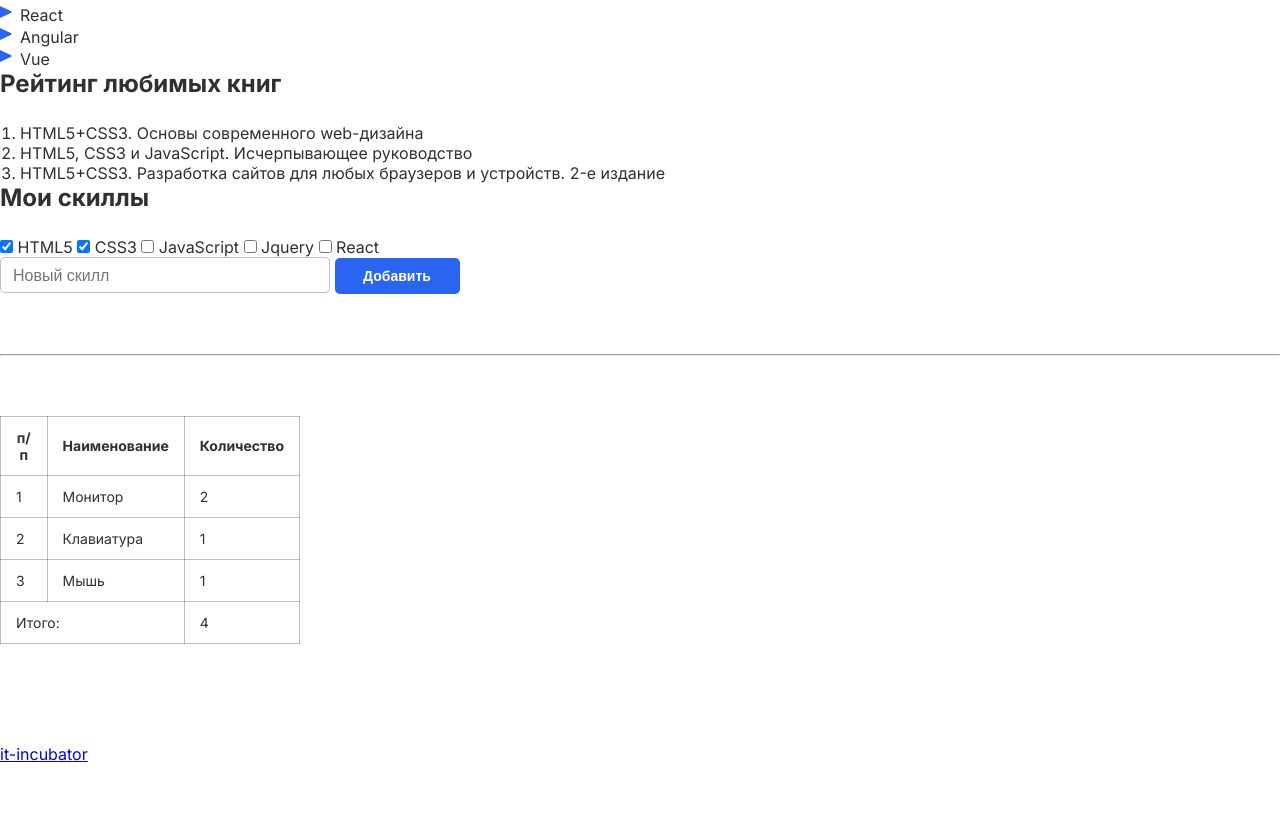
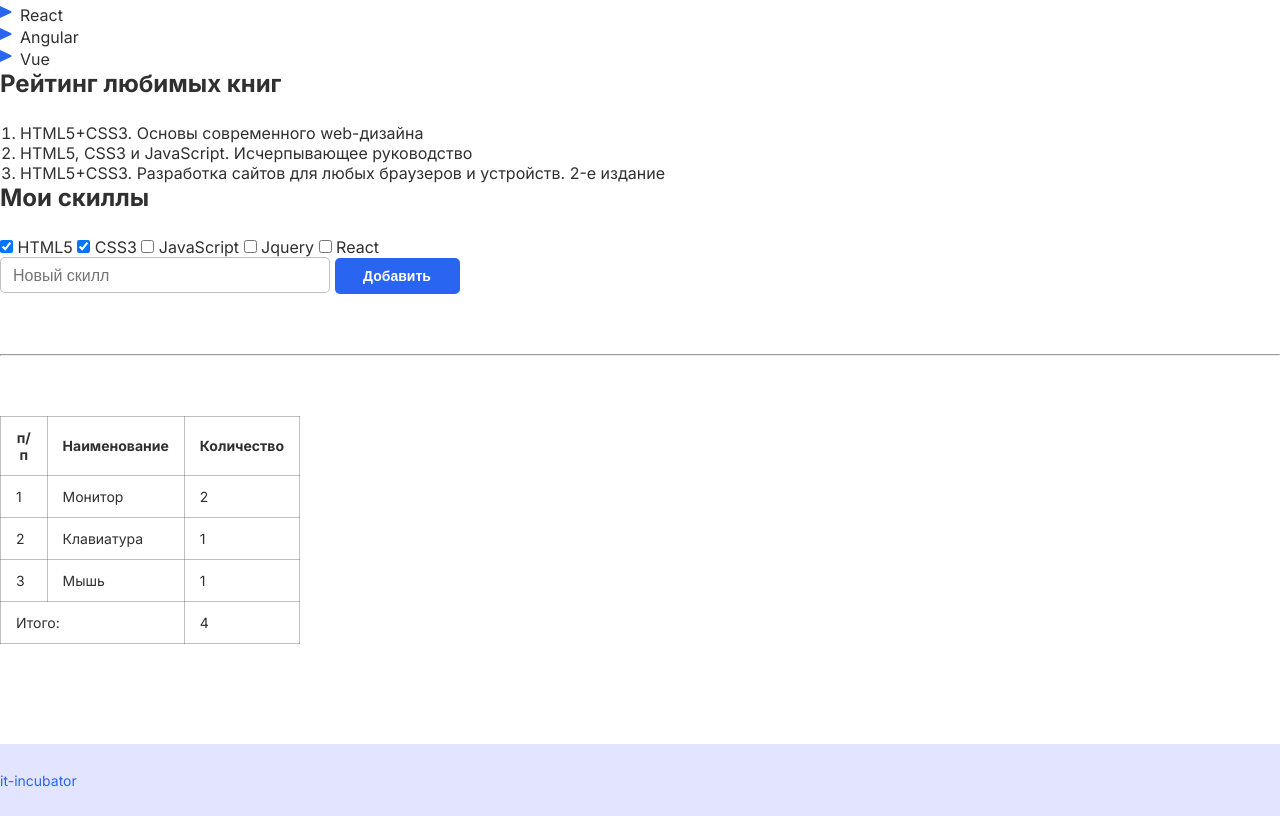
Before and after one commit to katepaus92/2-hw-with-auto-test-html-css-main, a plain HTML site: page index.html in a window 1280 px wide. Shown: the part 1279-2095 px from the top of the page. Before the commit the page ends 2043 px from the top, so only its background shows below. Drawn offline with Linux system fonts and the light colour scheme.

Commit message:
complete footer

```diff
--- a/style.css
+++ b/style.css
@@ -143,9 +143,16 @@ th, td {
 
 footer {
     /* Стили для футера */
+    background-color: rgba(163, 167, 255, 0.3);
+    padding: 26px 0;
 
 }
 
 .footer-link {
     /* Стили для футера */
+    font-weight: 400;
+    font-size: 14px;
+    color: #2965f1;
+    text-decoration: none;
+
 }
```
